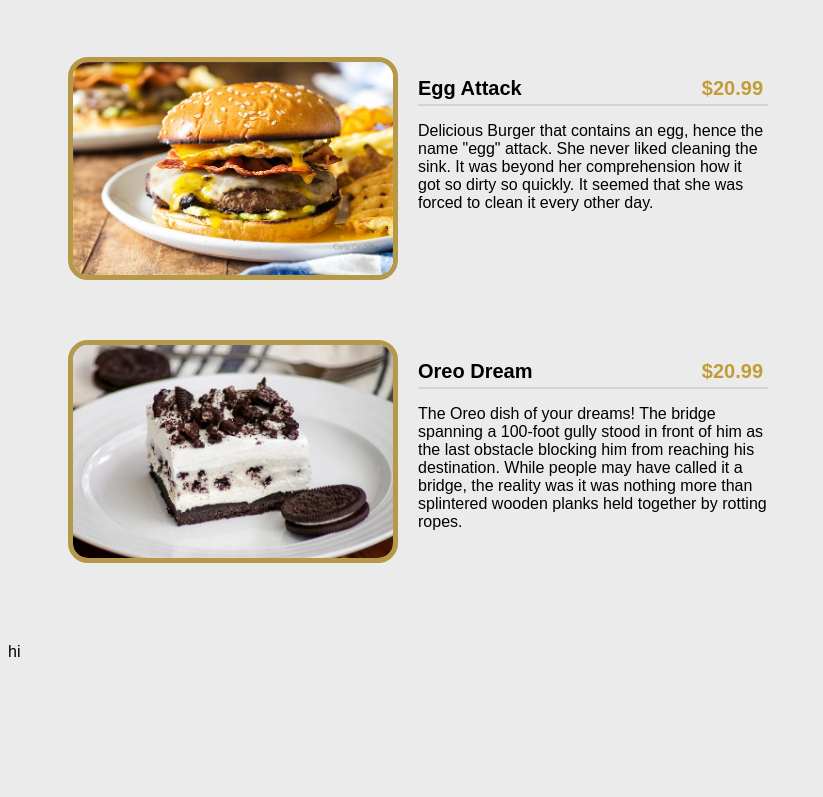
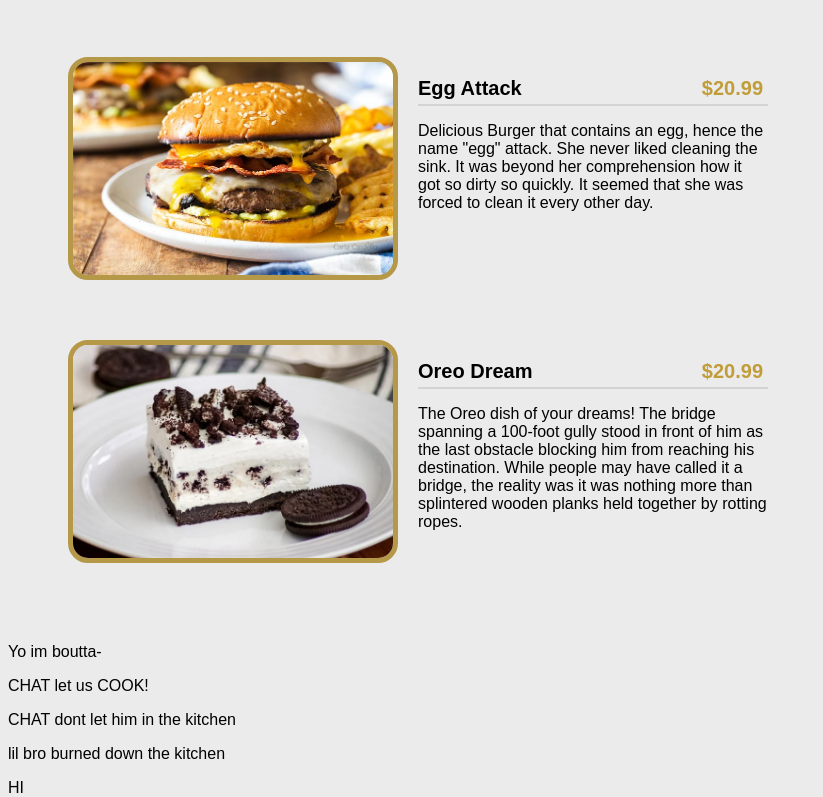
Before and after one commit to baibrea/js-restaurant-menu, a plain HTML site: page index.html in a window 1280 px wide. Shown: the part 936-1733 px from the top of the page, without its empty margins (0-823 px from the left). Before the commit the page ends 1597 px from the top, so only its background shows below. Drawn offline with Linux system fonts and the light colour scheme.

Commit message:
change update testpt.2

```diff
--- a/index.html
+++ b/index.html
@@ -22,9 +22,11 @@
   <div class="menu">
 
   </div>
-
-  <p>hi</p>
-
+  <p>Yo im boutta-</p>
+  <p>CHAT let us COOK!</p>
+  <p>CHAT dont let him in the kitchen</p>
+  <p>lil bro burned down the kitchen</p>
+  <p>HI</p>
   <script src="menu.js"></script>
 </body>
 
```
